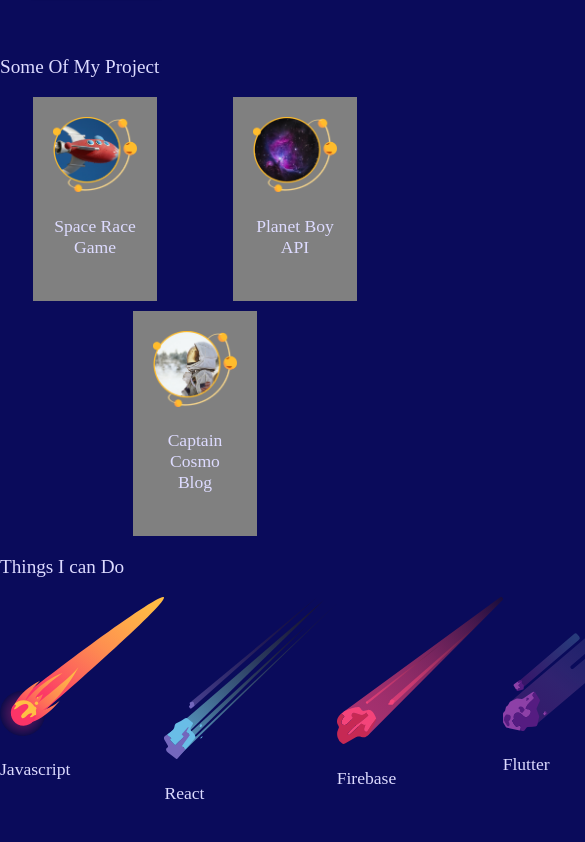
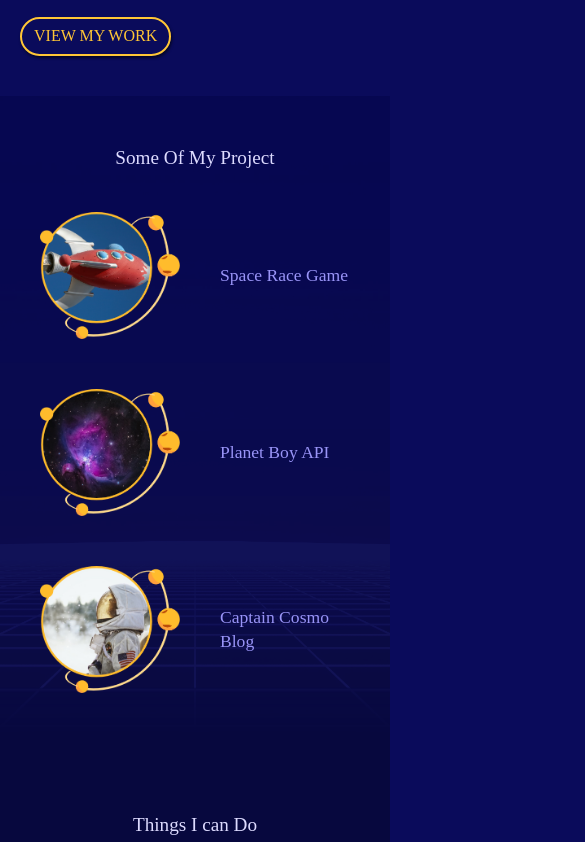
Before and after one commit to girisimci/mobile-first-gridCss, a plain HTML site: page index.html in a window 390 px wide. Shown: the part 446-1288 px from the top of the page, 585 px wide, since content can reach past the window. Drawn offline with Linux system fonts and the light colour scheme.

Commit message:
responsive design loading

```diff
--- a/style.css
+++ b/style.css
@@ -1,12 +1,9 @@
-/*Değişkenler*/
-
 :root{
     --primary: #FFC636;
-    --secondary:#0A0B5B;
-
+    --secondary: #0A0B5B;
   }
 
-/*Reset*/
+  /* reset */
   body,p,a,ul,li{
     margin: 0;
     padding: 0;
@@ -16,13 +13,11 @@ li{
     list-style-type: none;
   }
 
-/*Temel Css'ler*/
-
+  /* base styles */
   body{
     background: var(--secondary);
     overflow-x: hidden;
-    font-weight: 'Rubik Regular';
-
+    font-family: 'Rubik Regular';
   }
   .button{
     background: none;
@@ -30,45 +25,40 @@ body{
     color: var(--primary);
     padding: 6px 12px;
     border-radius: 20px;
-    text-transform:uppercase;
-    box-shadow: 1px 2px 3px rgba(0, 0, 0, 0.6);
+    text-transform: uppercase;
+    box-shadow: 1px 2px 3px rgba(0,0,0,0.6);
     display: inline-block;
+    font-size: 1em;
   }
-
   .button:hover{
     color: #222;
     background: var(--primary);
-
   }
-
   input,textarea{
-    background: rgba(255, 255, 255, 0.05);
+    background: rgba(255,255,255,0.05);
     padding: 10px 16px;
     border-radius: 20px;
     border: 2px solid #9893D8;
     color: #f2f2f2;
+    font-size: 1em;
   }
 
-
-
-
-
-
-/*Fontlar*/
-
-@font-face{
-    font-family:'Rubik Regular';
-    src: url('assets/fonts/Rubik-Regular.ttf');
+  /* fonts */
+  @font-face {
+    font-family: 'Rubik Regular';
+    src: url("assets/fonts/Rubik-Regular.ttf") format("ttf"),
   }
-
   h1,h2,h3,h4{
     color: #DDDBFF;
     font-weight: normal;
+    line-height: 1.4em;
   }
   p,a,li{
-    color:#9893D8;
+    color: #9893D8;
+    line-height: 1.4em;
+    font-size: 1em;
   }
-h1,h3{
+  h1, h3{
     font-size: 1.2em;
   }
   h2{
@@ -80,32 +70,35 @@ h4{
   .leading{
     font-size: 1.1em;
   }
-/*Mobile Css'ler*/
 
+  /* mobile styles */
   .grid{
     display: grid;
-    grid-template-columns: repeat(8,1fr);
-
+    grid-template-columns: repeat(8, 1fr);
+    gap: 10px;
+    box-sizing: border-box;
   }
   .site-nav{
     margin: 0 20px;
-}
-.site-nav ul{
-    display: none;
   }
   .site-nav h1{
     grid-column: 1/4;
     grid-row: 1;
     padding-bottom: 10px;
     border-bottom: 3px solid var(--primary);
+    display: inline-block;
   }
-
+  .site-nav ul{
+    display: none;
+  }
   #welcome{
     padding: 0 20px 20px 20px;
   }
-
   .welcome-text{
     grid-column: 1/6;
+  }
+  .welcome-text a{
+    margin: 20px 0;
   }
   .welcome-img{
     grid-column: 6/9;
@@ -113,62 +106,77 @@ h4{
   .welcome-img img{
     width: 200%;
   }
-
-.welcome-text a{
+  #portfolio{
+    background: url(assets/square_bg.png);
+    background-size: cover;
+    background-repeat: no-repeat;
+    background-position: bottom;
+    padding: 30px 20px;
+  }
+  #portfolio h3{
+    margin-bottom: 0;
+    text-align: center;
+  }
+  .projects{
     margin: 20px 0;
   }
+  .projects a{
+    grid-column: 1/9;
+    display: flex;
+    margin: 20px 0
+  }
+  .projects a *{
+    margin: 0 20px;
+    max-width: 40%;
+    align-self: center;
+  }
+  .projects h4{
+    color: #9994f7
+  }
+  #skills{
+    padding: 30px 20px;
+    background: #07083E;
+  }
+  #skills h3{
+    text-align: center;
+  }
+  #skills ul{
+    margin: 40px 0;
+  }
+  #skills li{
+    padding: 10px;
+    background: rgba(0,0,0,0.2);
+    grid-column: span 4;
+    text-align: center;
+  }
+  #skills img{
+    height: 80px;
+    margin: 10px auto;
+  }
+  #skills p{
+    text-align: center;
+    margin: 0 20px;
+  }
 
-
-/*Küçük Tablet Stilleri*/
-@media screen and (min-width:620px){
-
-}
-/*Büyük Tablet Stilleri*/
-@media screen and (min-width:960px){
-
-
-    body{font-size: 18px;}
+  /* small tablet styles */
+  @media screen and (min-width: 620px){
 
   }
 
-/* Desktop Stilleri*/
-@media screen and (min-width:1200px){
+  /* large tablet & laptop styles */
+  @media screen and (min-width: 960px){
 
-    body{font-size: 20px;}
+    body{
+      font-size: 18px;
     }
 
-/*grid test kodları*/
-
-.projects{
-    display: grid;
-    /*grid-template-columns: repeat(12,1fr);  yapmak istediğin işlemi virgülle kaç kere yapacaksan belirtebilirsin*/
-    grid-template-columns: repeat(12,1fr); /*grid boyutlarını belirler*/
-    gap: 10px; /*grid ızgaraları arasına boşluk verir*/
-}
-.projects img{
-    max-width: 100%;
   }
 
-.projects a{
-    text-align: center;
-    background: gray;
-    padding: 20px;
+  /* desktop styles */
+  @media screen and (min-width: 1200px){
+
+    body{
+      font-size: 20px;
     }
 
-.projects a:nth-child(1){ /*project divinin birinci çocuğunu ele alır*/
-
-    grid-column: 2/6;
-    grid-row: 1;
   }
-
-.projects a:nth-child(2){
-
-    grid-column: 8/12;
-    grid-row: 1;
-}
-
-.projects a:nth-child(3){
-
-    grid-column: 5/9;
-    grid-row: 2;
-}
```
Lines whose indentation alone changed are shown as unchanged.
